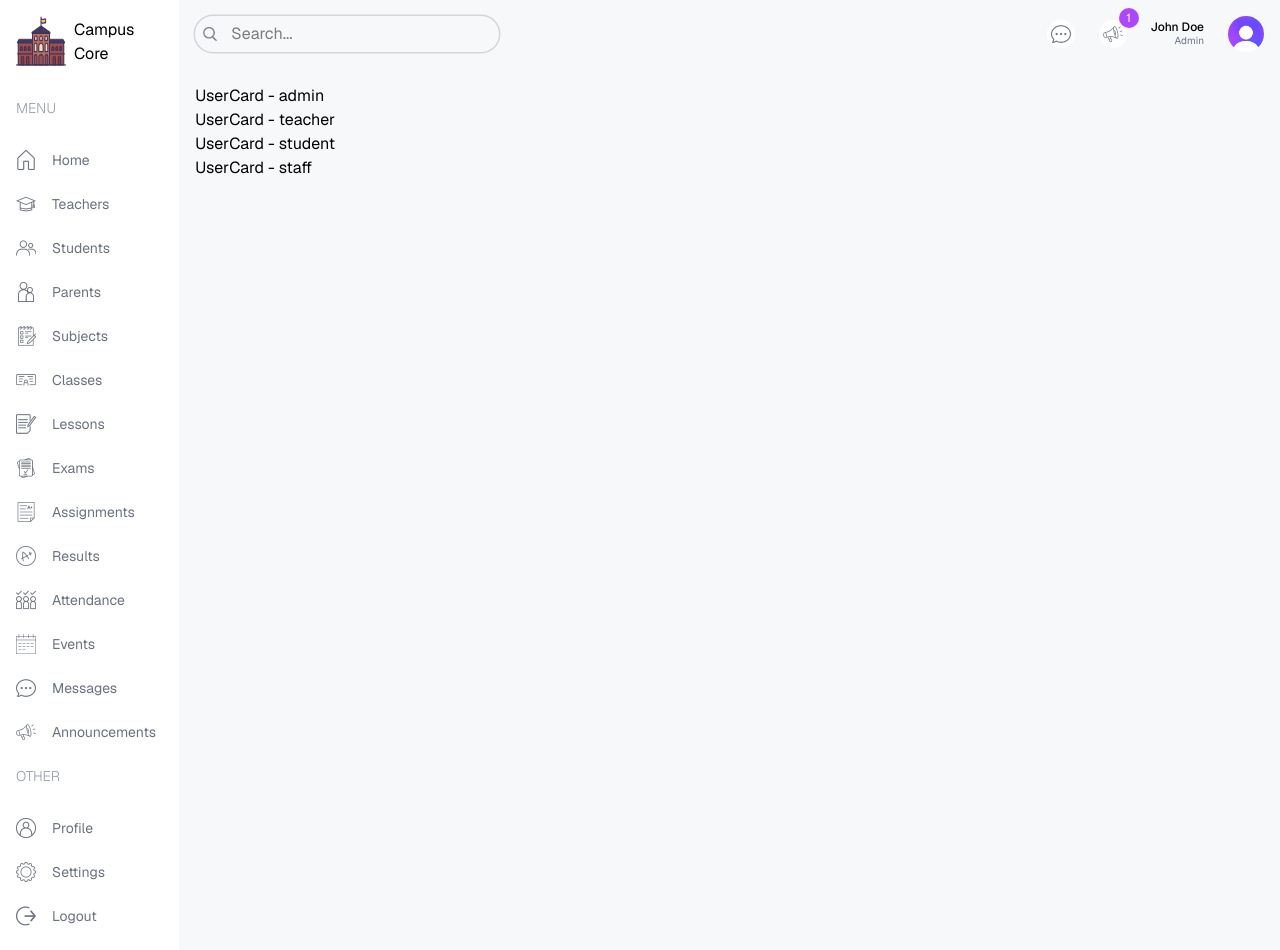
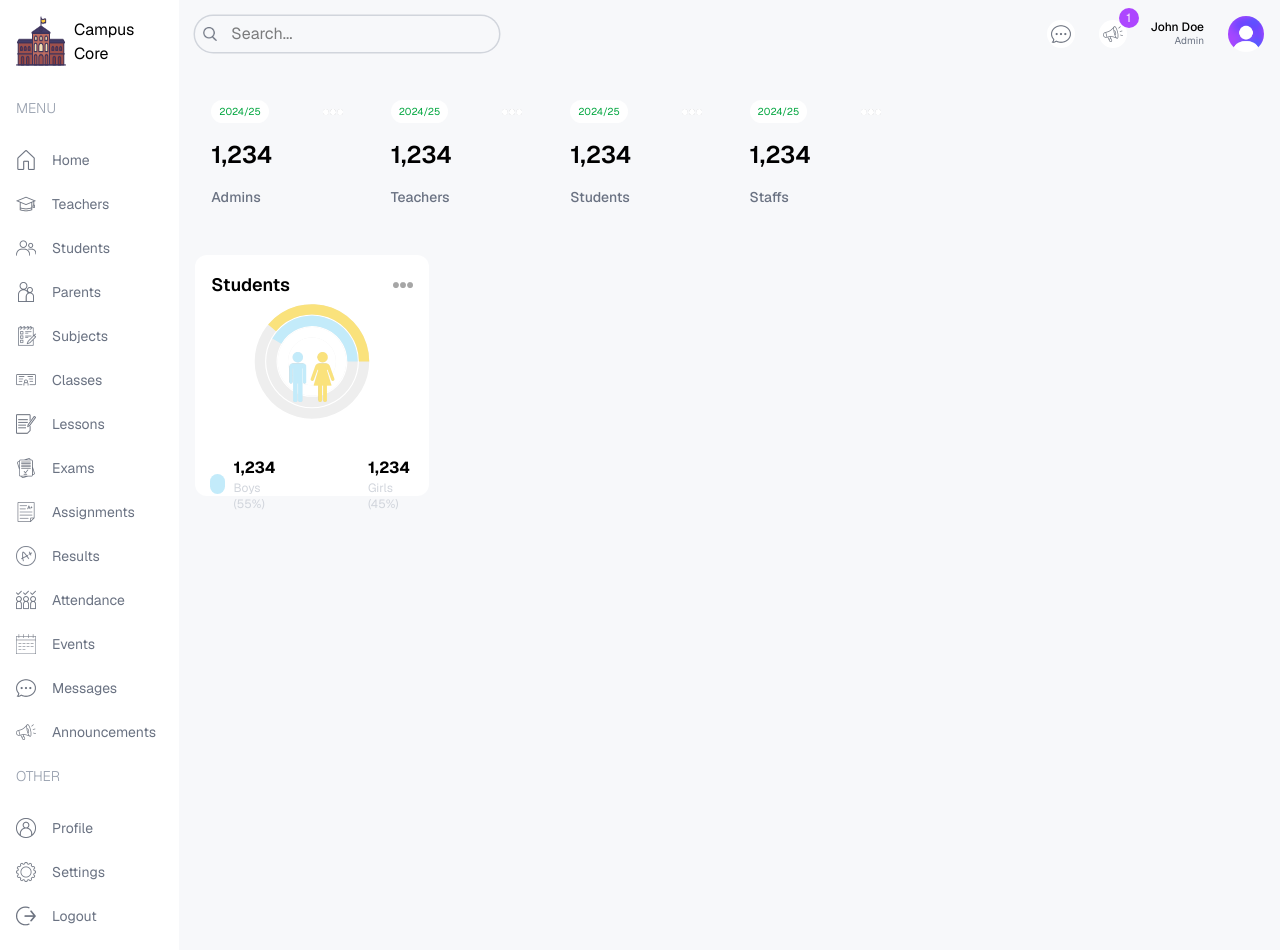
Before and after one commit to MinhazulAbidin/Campus-Core, a Next.js app: page /admin in a window 1280 px wide. Built offline with nearby package versions, Linux system fonts and the light colour scheme.

Commit message:
count chart done

```diff
--- a/package.json
+++ b/package.json
@@ -11,7 +11,8 @@
   "dependencies": {
     "next": "16.3.1",
     "react": "19.2.8",
-    "react-dom": "19.2.8"
+    "react-dom": "19.2.8",
+    "recharts": "^3.10.1"
   },
   "devDependencies": {
     "@tailwindcss/postcss": "^4",
--- a/src/app/(dashboard)/admin/page.tsx
+++ b/src/app/(dashboard)/admin/page.tsx
@@ -1,3 +1,4 @@
+import CountCharts from "@/components/CountCharts";
 import UserCard from "@/components/UserCard";
 import React from "react";
 
@@ -5,12 +6,25 @@
   return (
     <section className="flex flex-col md:flex-row gap-4 p-4 ">
       {/* left */}
-      <div className="w-full lg:w-2/3">
-        <div>
+      <div className="w-full lg:w-2/3 flex flex-col gap-8">
+        <div className="flex justify-between gap-4 flex-wrap">
           <UserCard type="admin" />
           <UserCard type="teacher" />
           <UserCard type="student" />
           <UserCard type="staff" />
+        </div>
+        <div>
+          {/* middle chart */}
+          <div className="flex flex-col gap-4 lg:flex-row">
+            {/* count chart */}
+            <div className="w-full lg:w-1/3 ">
+              <CountCharts />
+            </div>
+            {/* attendance chart */}
+            <div className="w-full lg:w-2/3 h-37.5"></div>
+          </div>
+          {/* bottom chart */}
+          <div></div>
         </div>
       </div>
       {/* right */}
--- a/src/app/globals.css
+++ b/src/app/globals.css
@@ -14,8 +14,8 @@
 @theme inline {
   --color-background: var(--background);
   --color-foreground: var(--foreground);
-  --color-lama-sky: var(--lamaSky);
-  --color-lama-sky-light: var(--lamaSkyLight);
+  --color-lamaSky: var(--lamaSky);
+  --color-lamaSkyLight: var(--lamaSkyLight);
   --color-lama-purple: var(--lamaPurple);
   --color-lama-purple-light: var(--lamaPurpleLight);
   --color-lama-yellow: var(--lamaYellow);
--- /dev/null
+++ b/src/components/CountCharts.tsx
@@ -0,0 +1,94 @@
+"use client";
+import Image from "next/image";
+import React from "react";
+import { RadialBarChart, RadialBar, Legend, Tooltip } from "recharts";
+// import { RechartsDevtools } from "@recharts/devtools";
+
+// #region Sample data
+const data = [
+  {
+    name: "Total",
+    count: 108,
+    fill: "#fff",
+  },
+  {
+    name: "Boys",
+    count: 45,
+    fill: "#c3ebfa",
+  },
+  {
+    name: "Girls",
+    count: 42,
+    fill: "#fae27c",
+  },
+];
+
+// #endregion
+const style = {
+  top: "50%",
+  right: 0,
+  transform: "translate(0, -50%)",
+  lineHeight: "24px",
+};
+const CountCharts = () => {
+  return (
+    <div className="rounded-xl bg-white p-4 w-full h-full">
+      {/* top */}
+      <div className="flex justify-between items-center">
+        <h2 className="text-lg font-semibold">Students</h2>
+        <Image src="/moreDark.png" alt="More" width={20} height={20} />
+      </div>
+      {/* middle */}
+      <div className="relative w-full h-[75%]">
+        <RadialBarChart
+          style={{
+            width: "100%",
+            maxWidth: "700px",
+            maxHeight: "80vh",
+            aspectRatio: 1.618,
+          }}
+          responsive
+          cx="50%"
+          cy="50%"
+          innerRadius="40%"
+          barSize={32}
+          outerRadius="100%"
+          data={data}
+        >
+          <RadialBar background dataKey="count" />
+          {/* <RechartsDevtools /> */}
+        </RadialBarChart>
+        <Image
+          src="/maleFemale.png"
+          alt="Male Female"
+          width={50}
+          height={50}
+          className="absolute left-1/2 top-1/2 -translate-x-1/2 -translate-y-1/2"
+        />
+      </div>
+      {/* bottom */}
+      <div className="flex justify-center gap-16">
+        <div className="flex flex-col gap-1">
+          <div className="flex items-center gap-2">
+            <div className="w-5 h-5 bg-lamaSky rounded-full" />
+            <div>
+              <h1 className="font-bold">1,234</h1>
+              <h2 className="text-xs text-gray-300">Boys (55%)</h2>
+            </div>
+          </div>
+        </div>
+        <div className="flex flex-col gap-1">
+          <div className="flex items-center gap-2">
+            <div className="w-5 h-5 bg-lamaYellow rounded-full" />
+            <div>
+              <h1 className="font-bold">1,234</h1>
+              <h2 className="text-xs text-gray-300">Girls (45%)</h2>
+            </div>
+          </div>
+        </div>
+      </div>
+    </div>
+  );
+};
+
+export default CountCharts;
--- a/src/components/UserCard.tsx
+++ b/src/components/UserCard.tsx
@@ -1,9 +1,19 @@
-import React from 'react'
+import Image from "next/image";
+import React from "react";
 
-const UserCard = ({type}: {type: string}) => {
+const UserCard = ({ type }: { type: string }) => {
   return (
-    <div>UserCard - {type}</div>
-  )
-}
+    <div className="rounded-2xl odd:bg-lamaPurple even:bg-lamaYellow p-4 flex-1 min-w-32.5">
+      <div className="flex justify-between items-center">
+        <span className="text-[10px] bg-white px-2 py-1 rounded-full text-green-600">
+          2024/25
+        </span>
+        <Image src="/more.png" alt="" width={20} height={20} />
+      </div>
+      <h1 className="text-2xl font-semibold my-4">1,234</h1>
+      <h2 className="capitalize text-sm font-medium text-gray-500">{type}s</h2>
+    </div>
+  );
+};
 
-export default UserCard
+export default UserCard;
```
Also changed, not shown: 1 other file (tests, documents, lock files or other folders).
